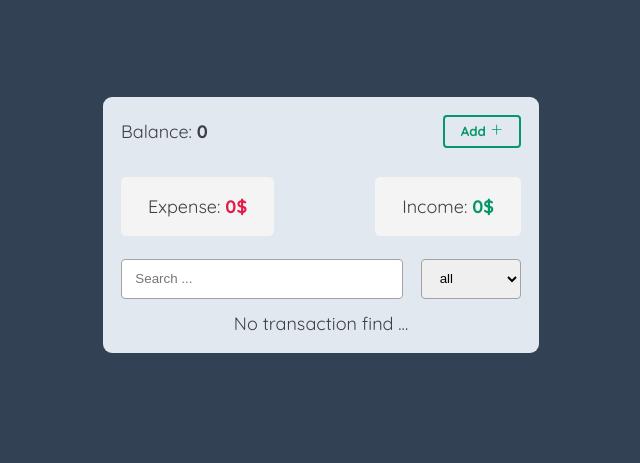
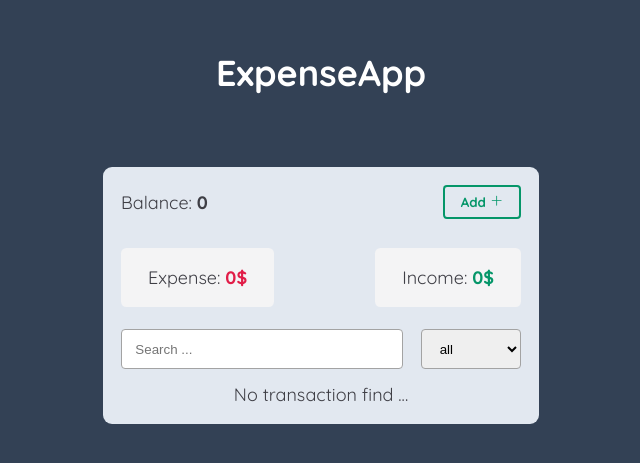
Before and after one commit to setykarimi/ExpenseTracker, a React (Create React App) app: page / in a window 1280 px wide. Shown: the part 183-646 px from the top of the page, without its empty margins (319-959 px from the left). Built offline with nearby package versions, Linux system fonts and the light colour scheme.

Commit message:
Add pageTitle

```diff
--- a/src/App.js
+++ b/src/App.js
@@ -4,6 +4,7 @@ import ExpenseApp from './components/ExpenseApp';
 function App() {
   return (
     <div className="App">
+      <h1 className='page-title'>ExpenseApp</h1>
       <ExpenseApp />
     </div>
   );
```
